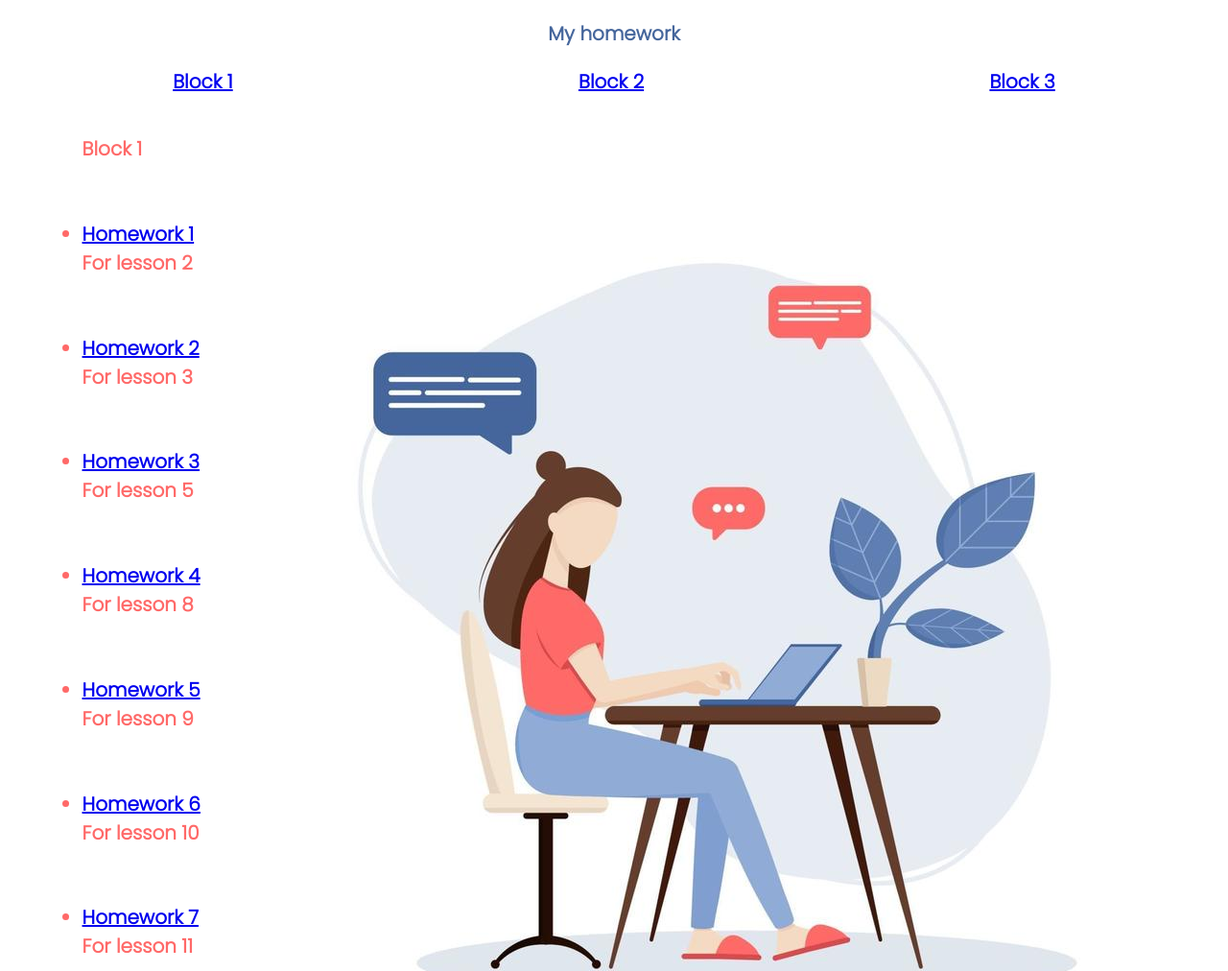
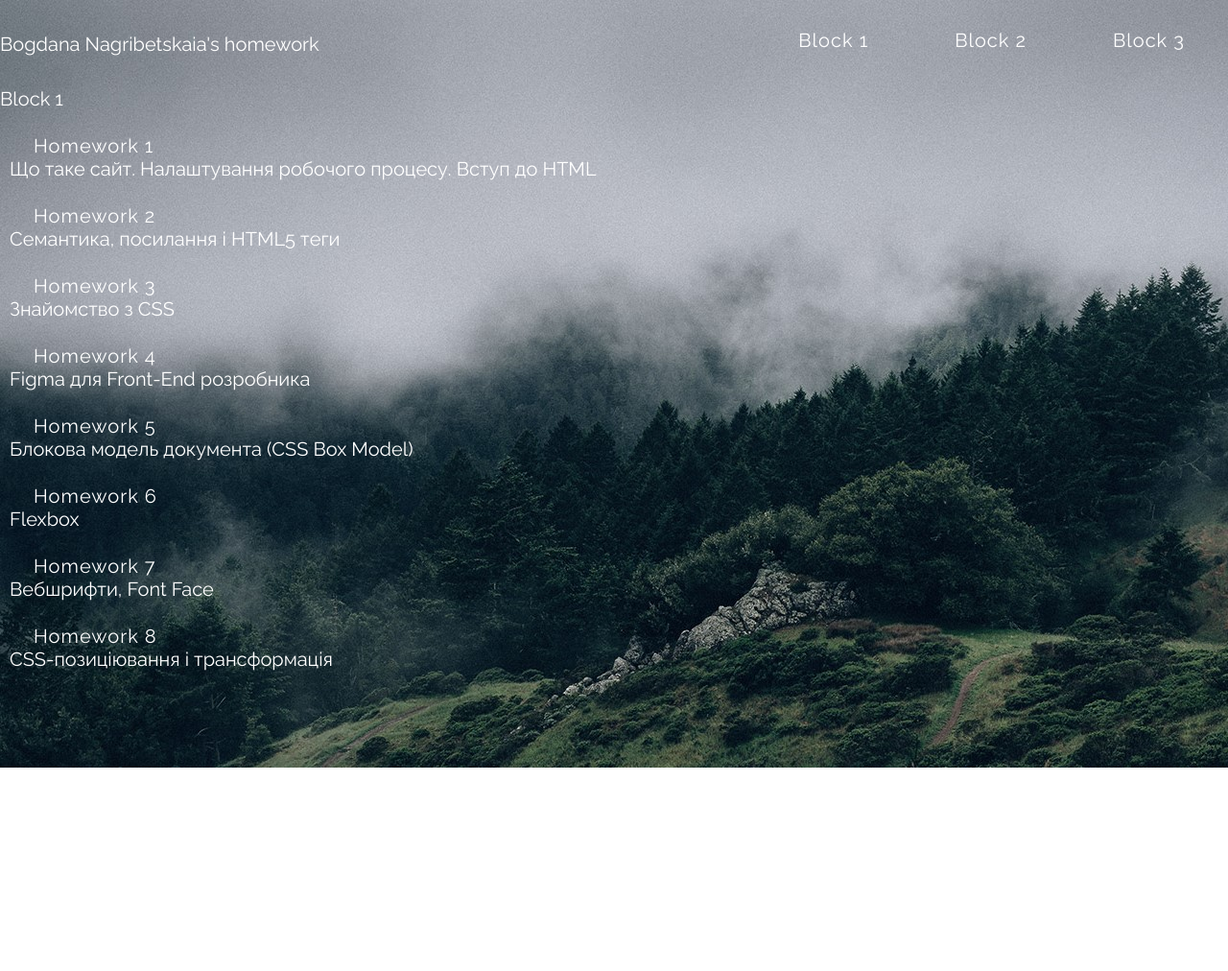
Before and after one commit to BogdanaNagribetskaia/Homework, a plain HTML site: page index.html in a window 1280 px wide. Shown: the top 1012 px of the page at 96% size. After the commit the page ends 800 px from the top, so only its background shows below. Drawn offline with Linux system fonts and the light colour scheme.

Commit message:
upgraded

```diff
--- a/assets/css/style.css
+++ /dev/null
@@ -1,34 +0,0 @@
-* {
-  margin: 0;
-  font-family: "Poppins", sans-serif;
-  font-style: normal;
-  font-weight: 900;
-  font-size: 20px;
-}
-
-.header {
-  display: flex;
-  justify-content: center;
-  margin: 20px 0;
-  color: rgb(69, 102, 156);
-}
-
-.navigation {
-  display: flex;
-  flex-direction: row;
-  justify-content: space-around;
-  margin-bottom: 40px;
-  color: rgb(89, 116, 165);
-}
-
-.homework {
-  display: flex;
-  justify-content: space-evenly;
-}
-
-.homework__list {
-  display: flex;
-  flex-direction: column;
-  justify-content: space-between;
-  color: rgb(255, 105, 104);
-}
--- /dev/null
+++ b/css/style.css
@@ -0,0 +1,90 @@
+* {
+  box-sizing: border-box;
+  margin: 0;
+  padding: 0;
+  font-family: 'Raleway', sans-serif;
+  font-style: normal;
+  font-weight: 400;
+  font-size: 20px;
+}
+
+body{
+ background-image: url('/background__img.jpg');
+width: 100%;
+}
+
+.header {
+  display: flex;
+  justify-content: space-between;
+  color: rgb(255, 255, 255);
+  align-items: center;
+}
+
+.header__logo{
+  display: flex;
+}
+
+.header__navigation {
+  display: flex;
+  flex-direction: row;
+  justify-content: space-around;
+  color: rgb(255, 255, 255);
+  align-items: center;
+}
+
+.header__navigation-item{
+  border-bottom: 7px solid transparent;
+  text-decoration: none;
+  color: #ffffff;
+  letter-spacing: 1px;
+  margin: 15px 25px;
+  padding: 15px 20px;
+  font-size: 20px;
+  transition: 0.4s ease-in-out;
+}
+
+.header__navigation-item:hover {
+  border-radius: 10px;
+  color: #ffffff;
+  background: #babab5;
+  border-bottom: 5px solid #6b675c;
+  opacity: 0.7;
+  box-shadow: 2px 2px 2px rgba(0, 0, 0, 0.3);
+}
+
+.homework {
+  display: flex;
+}
+
+.homework__list {
+  display: flex;
+  flex-direction: column;
+  justify-content: space-between;
+}
+
+.homework__list-name{
+  margin-bottom: 15px;
+  color: #ffffff;
+}
+
+.homework__link{
+  text-decoration: none;
+  color: #ffffff;
+  letter-spacing: 1px;
+  margin-left: 25px;
+}
+
+.homework__item{
+  border-bottom: 5px solid transparent;
+  color: #ffffff;
+  transition: 0.4s ease-in-out;
+  margin: 10px;
+}
+.homework__item:hover {
+  border-radius: 10px;
+  color: #ffffff;
+  background: #babab5;
+  border-bottom: 5px solid #6b675c;
+  opacity: 0.6;
+  box-shadow: 2px 2px 2px rgba(0, 0, 0, 0.3);
+}
--- a/index.html
+++ b/index.html
@@ -7,78 +7,77 @@
     <meta name="viewport" content="width=device-width, initial-scale=1.0">
     <link rel="preconnect" href="https://fonts.googleapis.com">
     <link rel="preconnect" href="https://fonts.gstatic.com" crossorigin>
-    <link href="https://fonts.googleapis.com/css2?family=Poppins:wght@300&display=swap" rel="stylesheet">
-    <link rel="stylesheet" href="assets/css/style.css">
+    <link href="https://fonts.googleapis.com/css2?family=Raleway:wght@200;400&display=swap" rel="stylesheet">
+    <link rel="stylesheet" href="css/style.css">
     <title>Document</title>
 </head>
 
 <body>
     <header class="header">
-        My homework
+        <h1 class="header__logo">
+            Bogdana Nagribetskaia's homework
+        </h1>
+        <div class="header__navigation">
+            <a class="header__navigation-item" href="#block-1">Block 1</a>
+            <a class="header__navigation-item" href="#block-2">Block 2</a>
+            <a class="header__navigation-item" href="#block-3">Block 3</a>
+        </div>
     </header>
-    <nav class="navigation">
-        <a href="#block-1">Block 1</a>
-        <a href="#block-2">Block 2</a>
-        <a href="#block-3">Block 3</a>
-    </nav>
-    <section id="block-1" class="homework">
+    <section class="homework">
         <ul class="homework__list">
-            Block 1
-            <li>
-                <a href="https://bogdananagribetskaia.github.io/Lesson01/">Homework 1</a>
+            <span id="block-1" class="homework__list-name">
+                Block 1
+            </span>
+            <li class="homework__item">
+                <a class="homework__link" href="https://bogdananagribetskaia.github.io/Lesson01/">Homework 1 </a>
                 <div>
-                    For lesson 2
+                    Що таке сайт. Налаштування робочого процесу. Вступ до HTML
                 </div>
             </li>
-            <li>
-                <a href="https://bogdananagribetskaia.github.io/Lesson02/">Homework 2</a>
+            <li class="homework__item">
+                <a class="homework__link" href="https://bogdananagribetskaia.github.io/Lesson02/">Homework 2</a>
                 <div>
-                    For lesson 3
+                    Семантика, посилання і HTML5 теги
                 </div>
             </li>
-            <li>
-                <a href="https://bogdananagribetskaia.github.io/Lesson03/">Homework 3</a>
+            <li class="homework__item">
+                <a class="homework__link" href="https://bogdananagribetskaia.github.io/Lesson03/">Homework 3</a>
                 <div>
-                    For lesson 5
+                    Знайомство з CSS
                 </div>
             </li>
-            <li>
-                <a href="https://bogdananagribetskaia.github.io/Lesson04/">Homework 4</a>
+            <li class="homework__item">
+                <a class="homework__link" href="https://bogdananagribetskaia.github.io/Lesson04/">Homework 4</a>
                 <div>
-                    For lesson 8
+                    Figma для Front-End розробника
                 </div>
             </li>
-            <li>
-                <a href="https://bogdananagribetskaia.github.io/Lesson06/">Homework 5</a>
+            <li class="homework__item">
+                <a class="homework__link" href="https://bogdananagribetskaia.github.io/Lesson06/">Homework 5</a>
                 <div>
-                    For lesson 9
+                    Блокова модель документа (CSS Box Model)
                 </div>
             </li>
-            <li>
-                <a href="https://bogdananagribetskaia.github.io/Lesson07/">Homework 6</a>
+            <li class="homework__item">
+                <a class="homework__link" href="https://bogdananagribetskaia.github.io/Lesson07/">Homework 6</a>
                 <div>
-                    For lesson 10
+                    Flexbox
                 </div>
             </li>
-            <li>
-                <a href="https://bogdananagribetskaia.github.io/Lesson05/">Homework 7</a>
+            <li class="homework__item">
+                <a class="homework__link" href="https://bogdananagribetskaia.github.io/Lesson05/">Homework 7</a>
                 <div>
-                    For lesson 11
+                    Вебшрифти, Font Face
                 </div>
             </li>
-            <li>
-                <a href="https://bogdananagribetskaia.github.io/Lesson08/">Homework 8</a>
+            <li class="homework__item">
+                <a class="homework__link" href="https://bogdananagribetskaia.github.io/Lesson08/">Homework 8</a>
                 <div>
-                    For lesson 12
+                    CSS-позиціювання і трансформація
                 </div>
             </li>
         </ul>
-        <img class="homework__icon"
-            src="assets/img/young-woman-freelancer-working-on-laptop-at-home-people-at-home-in-quarantine-flat-style-illustration-vector.jpg"
-            alt="">
     </section>
-
-
 
 
 </body>
```
Also changed, not shown: assets/img/young-woman-freelancer-working-on-laptop-at-home-people-at-home-in-quarantine-flat-style-illustration-vector.jpg (deleted), background__img.jpg (added).
